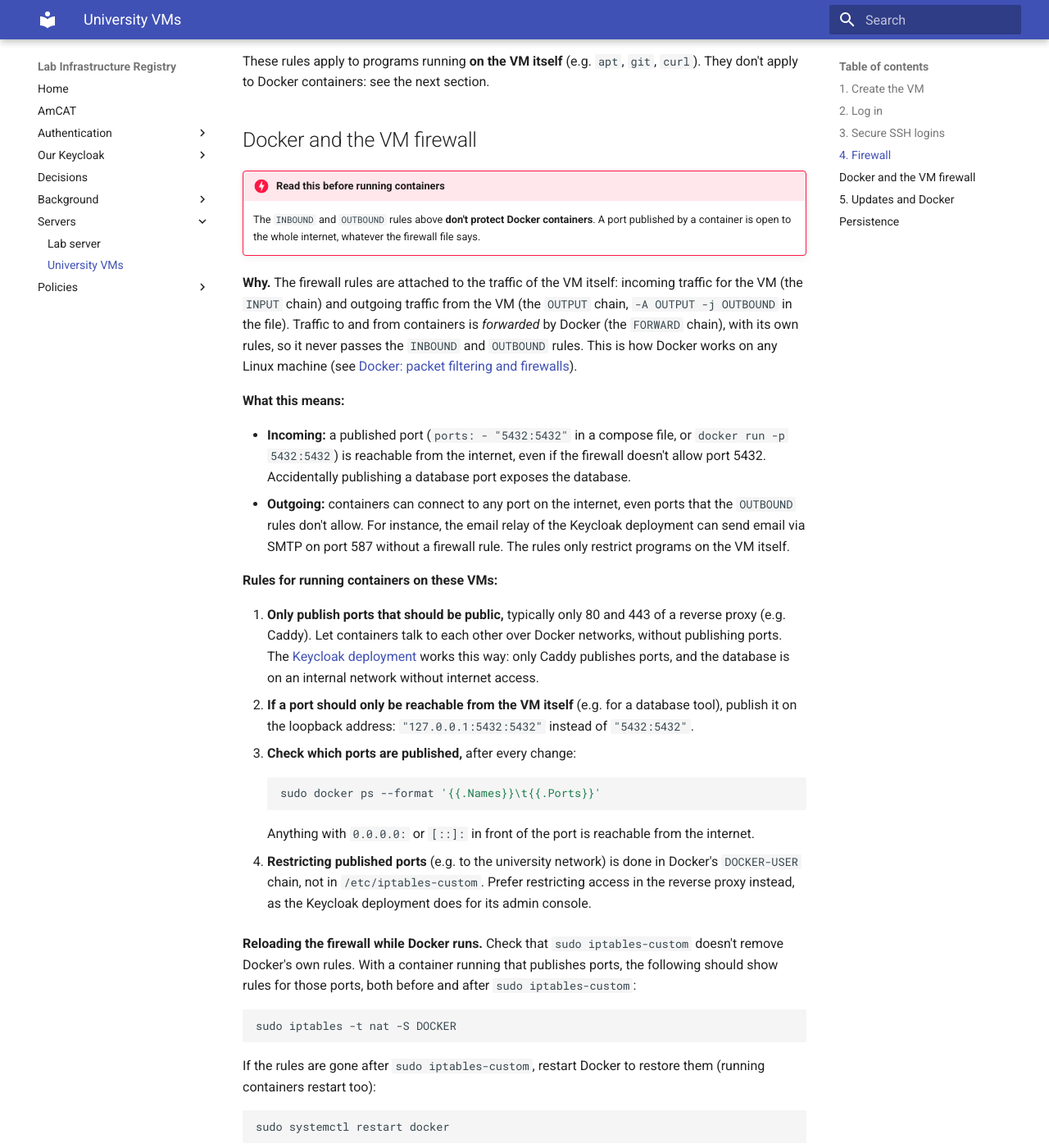
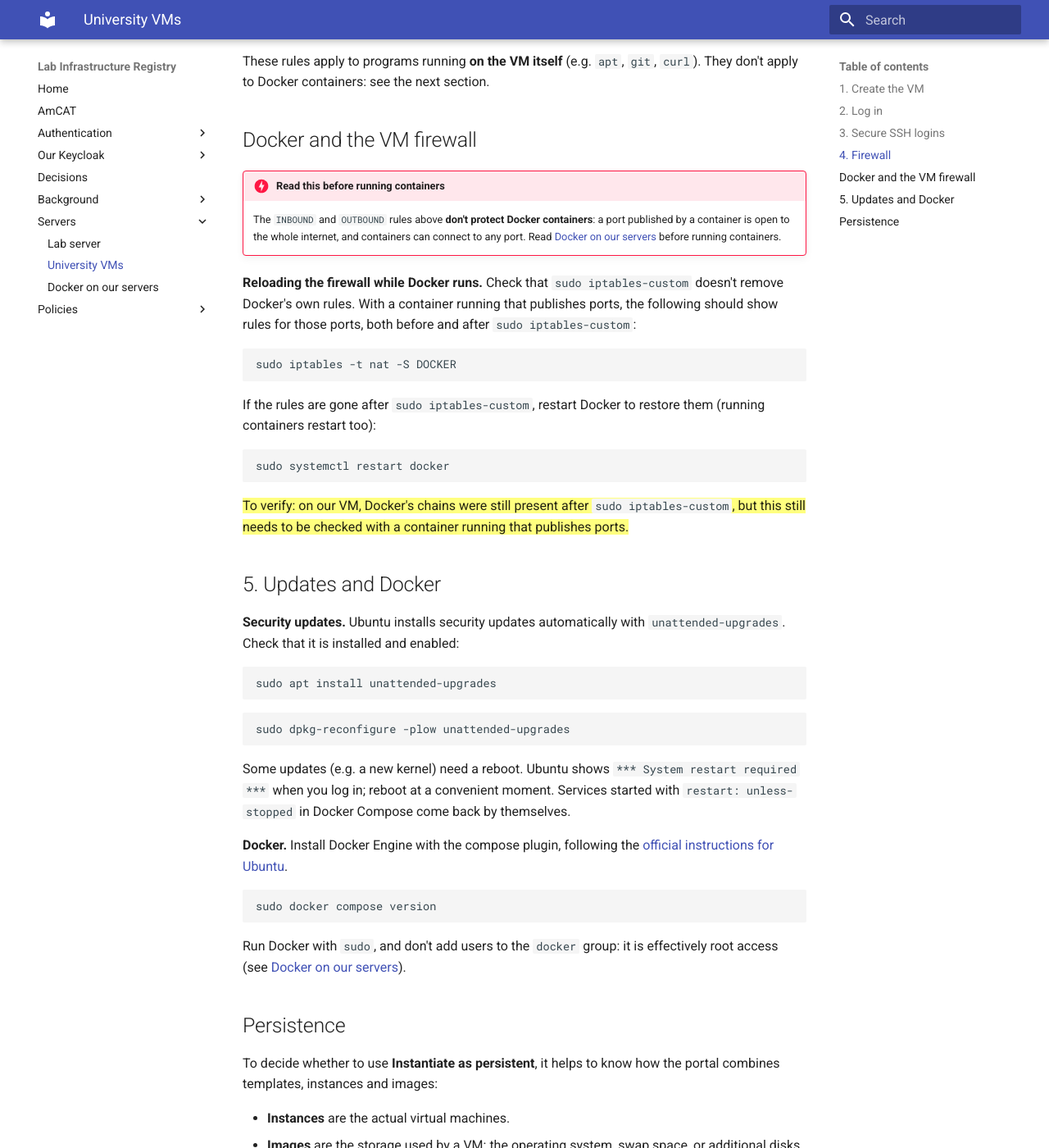
Before and after one commit to kasperwelbers/societal-analytics-lab-infra, an MkDocs documentation site: the page built from docs/vm.md, in a window 1280 px wide and 1400 px high, scrolled down 3290 px. Shown: the whole window at 82% size. Built offline with MkDocs 1.6.1 and Material for MkDocs 9.7.7, drawn with Linux system fonts in a browser that asks for light colours; some of the changed text lies outside the part shown.

Commit message:
Docs: Docker on our servers, shared by the VM and lab server pages
The warning that published Docker ports bypass the firewall (and that the
docker group is root access) was only on the university VM page, but it
applies to every server. docs/docker.md now explains it once: published
ports and the firewall, the rules for publishing ports, the docker group,
and directories for bind mounts. The VM page keeps a short warning and
its VM-specific firewall check; the lab server page gets a warning at the
top and links where it applies.

Co-Authored-By: Claude Opus 5.5 <noreply@anthropic.com>
Claude-Session: https://claude.ai/code/session_019W6Pqxp2q1zbwJeh2ybKkP

````diff
--- a/docs/vm.md
+++ b/docs/vm.md
@@ -139,28 +139,7 @@ These rules apply to programs running **on the VM itself** (e.g. `apt`, `git`, `
 ## Docker and the VM firewall
 
 !!! danger "Read this before running containers"
-    The `INBOUND` and `OUTBOUND` rules above **don't protect Docker containers**. A port published by a container is open to the whole internet, whatever the firewall file says.
-
-**Why.** The firewall rules are attached to the traffic of the VM itself: incoming traffic for the VM (the `INPUT` chain) and outgoing traffic from the VM (the `OUTPUT` chain, `-A OUTPUT -j OUTBOUND` in the file). Traffic to and from containers is *forwarded* by Docker (the `FORWARD` chain), with its own rules, so it never passes the `INBOUND` and `OUTBOUND` rules. This is how Docker works on any Linux machine (see [Docker: packet filtering and firewalls](https://docs.docker.com/engine/network/packet-filtering-firewalls/)).
-
-**What this means:**
-
-* **Incoming:** a published port (`ports: - "5432:5432"` in a compose file, or `docker run -p 5432:5432`) is reachable from the internet, even if the firewall doesn't allow port 5432. Accidentally publishing a database port exposes the database.
-* **Outgoing:** containers can connect to any port on the internet, even ports that the `OUTBOUND` rules don't allow. For instance, the email relay of the Keycloak deployment can send email via SMTP on port 587 without a firewall rule. The rules only restrict programs on the VM itself.
-
-**Rules for running containers on these VMs:**
-
-1. **Only publish ports that should be public,** typically only 80 and 443 of a reverse proxy (e.g. Caddy). Let containers talk to each other over Docker networks, without publishing ports. The [Keycloak deployment](./keycloak-deploy.md) works this way: only Caddy publishes ports, and the database is on an internal network without internet access.
-2. **If a port should only be reachable from the VM itself** (e.g. for a database tool), publish it on the loopback address: `"127.0.0.1:5432:5432"` instead of `"5432:5432"`.
-3. **Check which ports are published,** after every change:
-
-    ```bash
-    sudo docker ps --format '{{.Names}}\t{{.Ports}}'
-    ```
-
-    Anything with `0.0.0.0:` or `[::]:` in front of the port is reachable from the internet.
-
-4. **Restricting published ports** (e.g. to the university network) is done in Docker's `DOCKER-USER` chain, not in `/etc/iptables-custom`. Prefer restricting access in the reverse proxy instead, as the Keycloak deployment does for its admin console.
+    The `INBOUND` and `OUTBOUND` rules above **don't protect Docker containers**: a port published by a container is open to the whole internet, and containers can connect to any port. Read [Docker on our servers](./docker.md) before running containers.
 
 **Reloading the firewall while Docker runs.** Check that `sudo iptables-custom` doesn't remove Docker's own rules. With a container running that publishes ports, the following should show rules for those ports, both before and after `sudo iptables-custom`:
 
@@ -196,7 +175,7 @@ Some updates (e.g. a new kernel) need a reboot. Ubuntu shows `*** System restart
 sudo docker compose version
 ```
 
-Run Docker with `sudo`, and don't add users to the `docker` group: membership of the `docker` group is effectively root access (anyone who can run Docker can mount the whole disk into a container), without the logging that `sudo` gives. The [Keycloak deployment](./keycloak-deploy.md#users-and-permissions) shows how to combine this with a system user that owns the files.
+Run Docker with `sudo`, and don't add users to the `docker` group: it is effectively root access (see [Docker on our servers](./docker.md#the-docker-group-is-root-access)).
 
 ## Persistence
 
--- a/mkdocs.yml
+++ b/mkdocs.yml
@@ -20,6 +20,7 @@ nav:
   - Servers:
       - Lab server: lab-server.md
       - University VMs: vm.md
+      - Docker on our servers: docker.md
   - Policies:
       - Privacy statement: policies/privacy.md
       - Acceptable use policy: policies/aup.md
````
Also changed, not shown: docs/docker.md (added, +39 -0 lines), docs/lab-server.md (+6 -3 lines).
